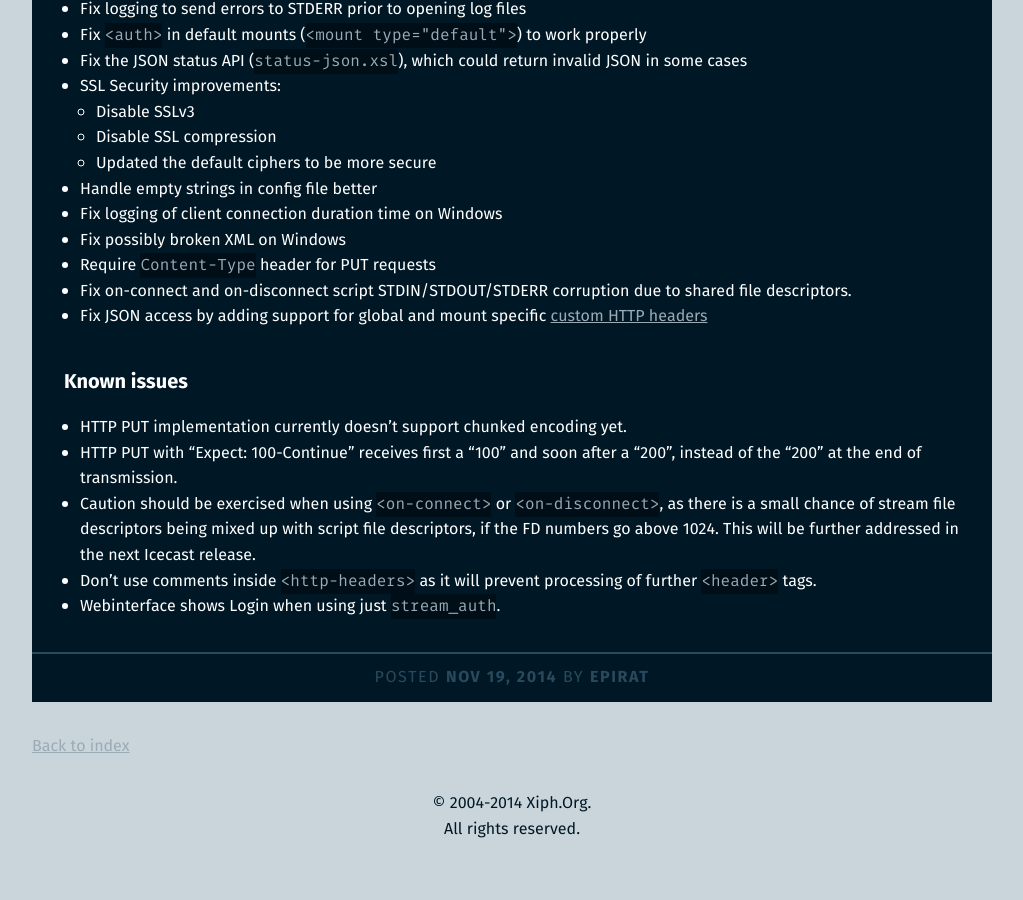
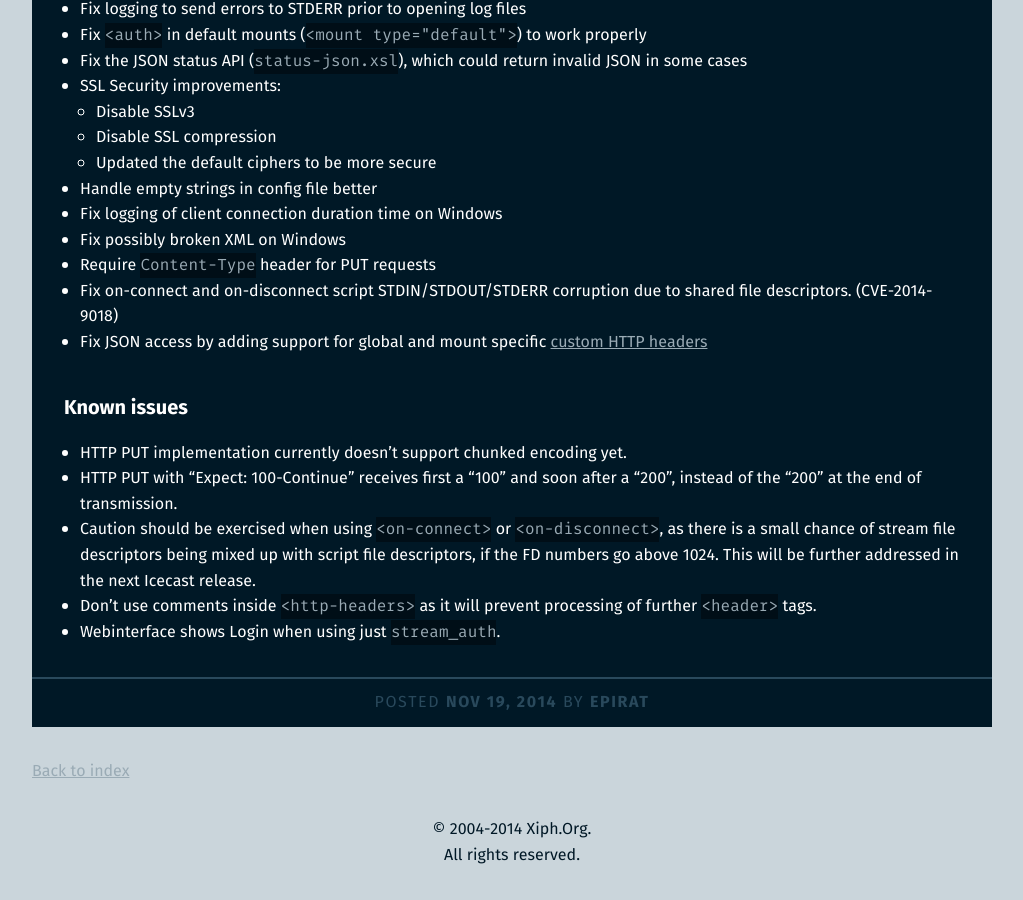
Before and after one commit to barionleg/Xipho, a Jekyll site: the page built from _posts/2014-11-19-icecast-release-2_4_1.md, in a window 1280 px wide and 900 px high, scrolled down 779 px. Shown: the whole window, without its empty margins (128-1151 px from the left). Built offline with Jekyll 4.4.1, drawn with Linux system fonts in a browser that asks for light colours; before the commit the page ends 1654 px from its top, so only the background shows below that.

Commit message:
Add reference to related CVE-2014-9018

```diff
--- a/_posts/2014-11-19-icecast-release-2_4_1.md
+++ b/_posts/2014-11-19-icecast-release-2_4_1.md
@@ -34,7 +34,7 @@ refer to the [ChangeLog](http://svn.xiph.org/icecast/tags/icecast-2.4.1/ChangeLo
 -   Fix logging of client connection duration time on Windows
 -   Fix possibly broken XML on Windows
 -   Require `Content-Type` header for PUT requests
--   Fix on-connect and on-disconnect script STDIN/STDOUT/STDERR corruption due to shared file descriptors.
+-   Fix on-connect and on-disconnect script STDIN/STDOUT/STDERR corruption due to shared file descriptors. (CVE-2014-9018)
 -   Fix JSON access by adding support for global and mount specific [custom HTTP headers]({{site.baseurl}}/docs/icecast-2.4.1/config-file.html#global-headers)
 
 ## Known issues
```
